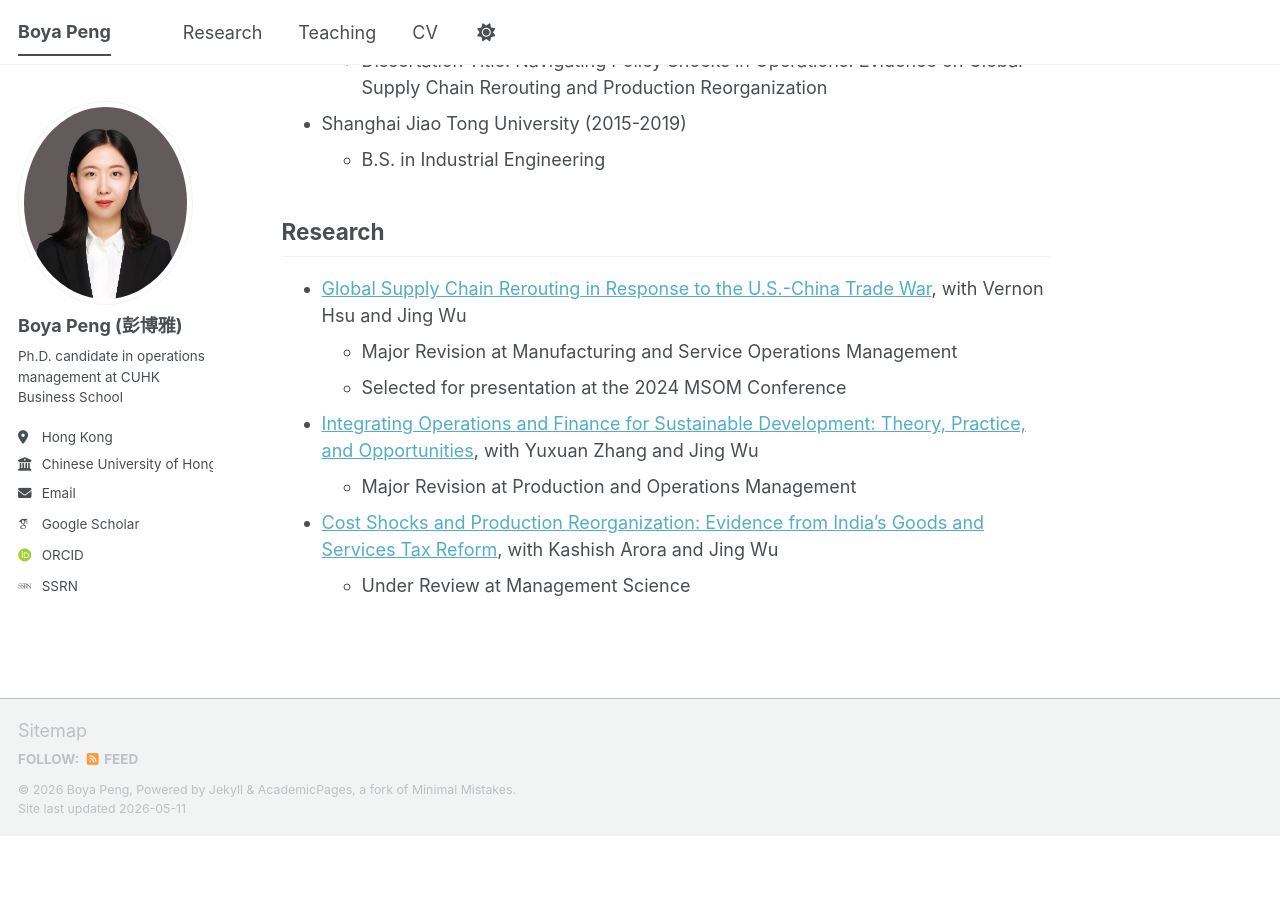
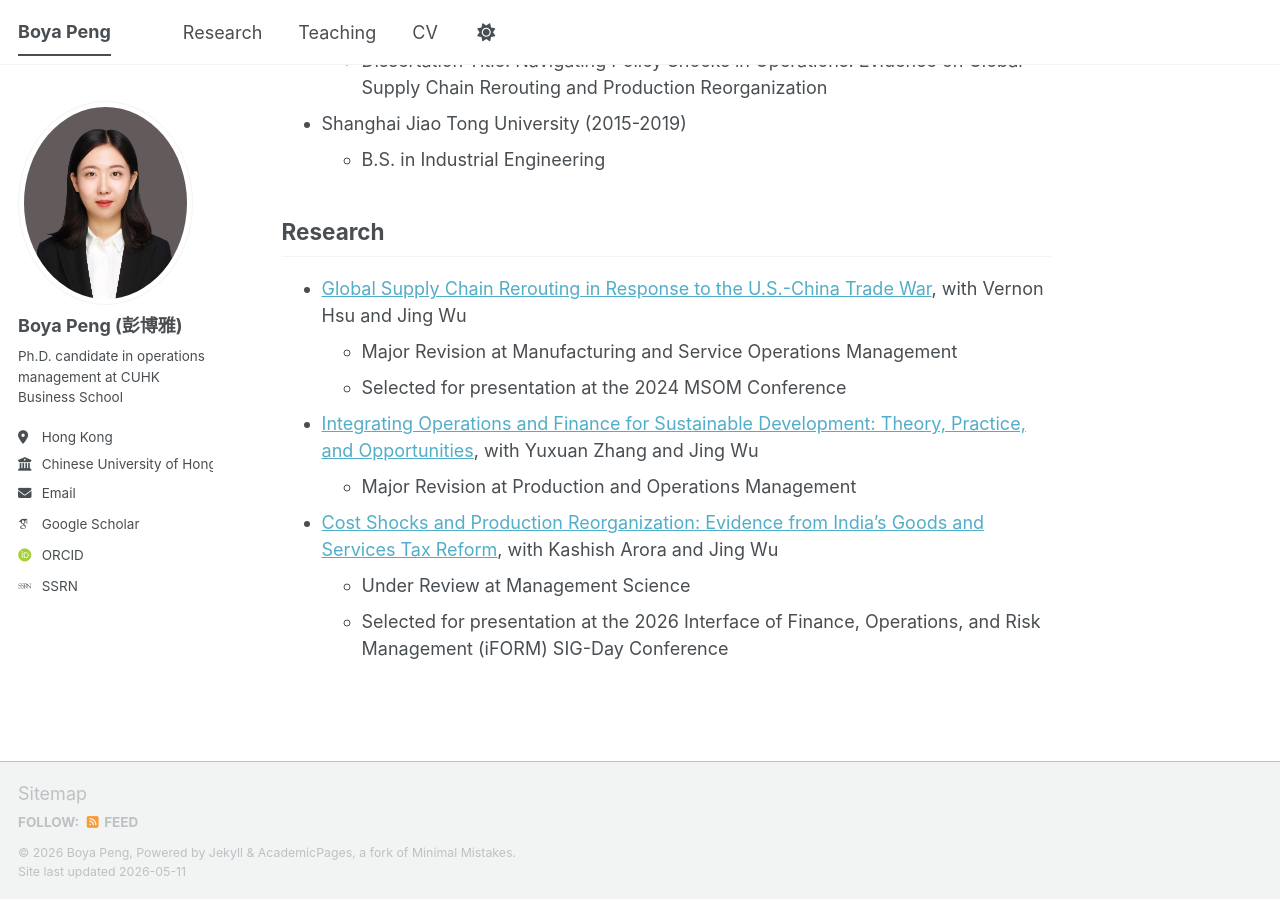
Before and after one commit to peng-boya/peng-boya.github.io, a Jekyll site: the page built from _pages/about.md, in a window 1280 px wide and 900 px high, scrolled down 542 px. Built offline with Jekyll 4.4.1, drawn with Linux system fonts in a browser that asks for light colours; some web fonts are replaced; a script bundle is joined from its source files by our own code; library files that are not in the unit come from our copies; before the commit the page ends 1379 px from its top, so only the background shows below that.

Commit message:
Update about.md

```diff
--- a/_pages/about.md
+++ b/_pages/about.md
@@ -31,3 +31,4 @@ Research
   - Major Revision at Production and Operations Management
 - [Cost Shocks and Production Reorganization: Evidence from India’s Goods and Services Tax Reform](https://papers.ssrn.com/sol3/papers.cfm?abstract_id=5830602), with Kashish Arora and Jing Wu
   - Under Review at Management Science
+  - Selected for presentation at the 2026 Interface of Finance, Operations, and Risk Management (iFORM) SIG-Day Conference
```
